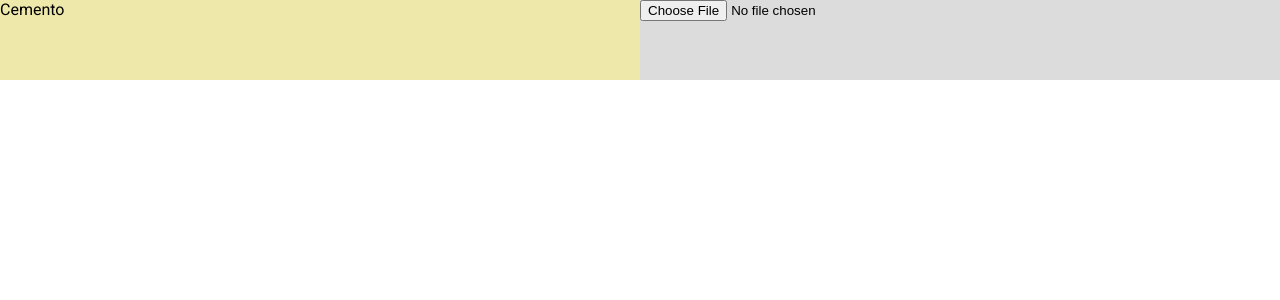
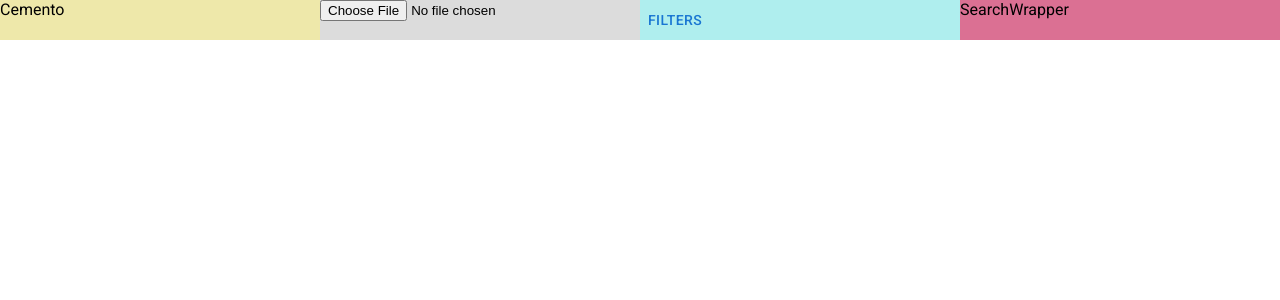
Before and after one commit to yaremiyroman/Cemento, a React (Create React App) app: page / in a window 1280 px wide. Shown: the top 300 px of the page. Built offline with nearby package versions, Linux system fonts and the light colour scheme.

Commit message:
Filters state handled

```diff
--- a/src/App.js
+++ b/src/App.js
@@ -2,8 +2,10 @@ import React, { useState, useEffect } from "react";
 import FileUpload from './components/FileUpload';
 import Table from './components/Table';
 import AppBrand from './components/AppBrand';
+import TableHeader from './components/TableHeader';
 import { getData, initDB } from './dbService';
 import styled from 'styled-components';
+import { Drawer, Button, FormControl, FormLabel, FormGroup, Checkbox, FormControlLabel, FormHelperText } from '@mui/material';
 
 const AppContainer = styled.div`
   display: flex;
@@ -12,19 +14,48 @@ const AppContainer = styled.div`
 
 const UploadWrapper = styled.div`
   display: flex;
-  width: 50%;
-  height: 10vh;
+  width: 25%;
+  height: 5vh;
   background: gainsboro;
+`;
+
+const FilterWrapper = styled.div`
+  display: flex;
+  width: 25%;
+  height: 5vh;
+  background: paleturquoise;
+`;
+
+const SearchWrapper = styled.div`
+  display: flex;
+  width: 25%;
+  height: 5vh;
+  background: palevioletred;
 `;
 
 const App = _ => {
   const [rows, setRows] = useState([]);
   const [cols, setCols] = useState([]);
+  const [filtersIsOpen, setFiltersIsOpen] = useState(false);
+  const [filters, setFilters] = useState([]);
+
+  const handleChange = (event, id) => {
+    if (!event.target.checked) {
+      setFilters(filters.filter(filter => filter !== id));
+    } else {
+      setFilters([...filters, id]);
+    }
+    // console.log('event.target.checked > ', event.target.checked);
+    // console.log('id > ', id);
+  };
 
   useEffect(() => {
     initDB();
     getData('Rows').then((data) => setRows(data));
-    getData('Columns').then((data) => setCols(data));
+    getData('Columns').then((data) => {
+      setCols(data);
+      setFilters(data.map(col => col.id));
+    });
   }, []);
 
   return (
@@ -33,6 +64,38 @@ const App = _ => {
       <UploadWrapper>
         <FileUpload />
       </UploadWrapper>
+      <FilterWrapper>
+        <Button onClick={() => setFiltersIsOpen(!filtersIsOpen)}>Filters</Button>
+        <Drawer
+          anchor="left"
+          open={filtersIsOpen}
+          onClose={() => setFiltersIsOpen(false)}
+        >
+          <FormControl component="fieldset">
+            <FormLabel component="legend">Filter columns:</FormLabel>
+            <FormGroup>
+              {cols.map(({ title, id }) => (
+                <FormControlLabel
+                  key={id}
+                  control={
+                    <Checkbox
+                      checked={filters.includes(id)}
+                      onChange={(e) => handleChange(e, id)}
+                      name={title}
+                    />
+                  }
+                  label={title}
+                />
+              ))}
+            </FormGroup>
+            <FormHelperText>Choost what you want what you want what you want </FormHelperText>
+          </FormControl>
+        </Drawer>
+      </FilterWrapper>
+      <SearchWrapper>
+        SearchWrapper
+      </SearchWrapper>
+      <TableHeader cols={cols} />
       <Table rows={rows} cols={cols} />
     </AppContainer >
   );
--- a/src/components/AppBrand.js
+++ b/src/components/AppBrand.js
@@ -3,12 +3,12 @@ import styled from 'styled-components';
 
 const Container = styled.div`
   display: flex;
-  width: 50%;
-  height: 10vh;
+  width: 25%;
+  height: 5vh;
   background: palegoldenrod;
 `;
 
-const AppBrand = _ => {
+const AppControl = _ => {
   return (
     <Container>
       Cemento
@@ -16,4 +16,4 @@ const AppBrand = _ => {
   );
 }
 
-export default AppBrand;
+export default AppControl;
--- a/src/components/Table.js
+++ b/src/components/Table.js
@@ -45,15 +45,11 @@ const Table = ({ rows, cols }) => {
               return (
                 <Row key={key} style={style} className={row.id}>
                   {Object.entries(row).map(([key, value]) => {
-                    if (key === 'id') {
-                      return (
-                        <div key={key} style={{ flex: 1, order: 0 }}>{`${key} > ${value}`}</div>
-                      );
-                    } else {
+                    if (key !== 'id') {
                       const col = cols.find(col => col.id === key);
 
                       return (
-                        <div key={key} style={{ flex: 1, order: col.ordinalNo }}>
+                        <div key={key} style={{ flex: col.width || 1, order: col.ordinalNo }}>
                           <Cell col={col} rowData={row} value={value} />
                         </div>
                       );
--- /dev/null
+++ b/src/components/TableHeader.js
@@ -0,0 +1,25 @@
+import React, { useState, useEffect } from "react";
+import styled from 'styled-components';
+
+const Container = styled.div`
+  width: 100%;
+  height: 5vh;
+  background: grey;
+  display: flex;
+`;
+
+const TableHeader = ({ cols }) => {
+  if (!cols.length) return null;
+
+  return (
+    <Container>
+      {cols.map((col) => (
+        <div key={col.id} style={{ flex: col.width || 1, order: col.ordinalNo }}>
+          {col.title}
+        </div>
+      ))}
+    </Container >
+  );
+}
+
+export default TableHeader;
```
